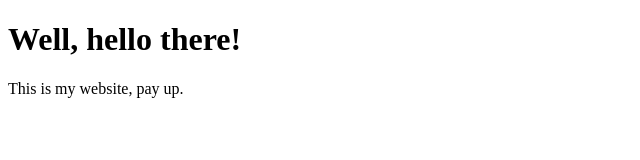
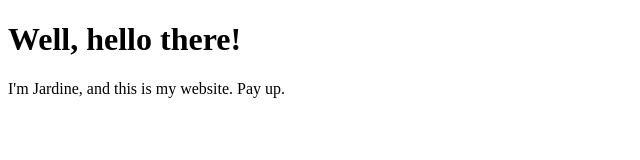
Before and after one commit to jardinefaner/jardinefaner.github.io, a plain HTML site: page index.html in a window 1280 px wide. Shown: the whole page, without its empty margins (0-640 px from the left). Drawn offline with Linux system fonts and the light colour scheme.

Commit message:
Update index.html

```diff
--- a/index.html
+++ b/index.html
@@ -7,6 +7,6 @@
 
   <body>
     <h1>Well, hello there!</h1>
-    <p>This is my website, pay up.</p>
+    <p>I'm Jardine, and this is my website. Pay up.</p>
   </body>
 </html>
```
